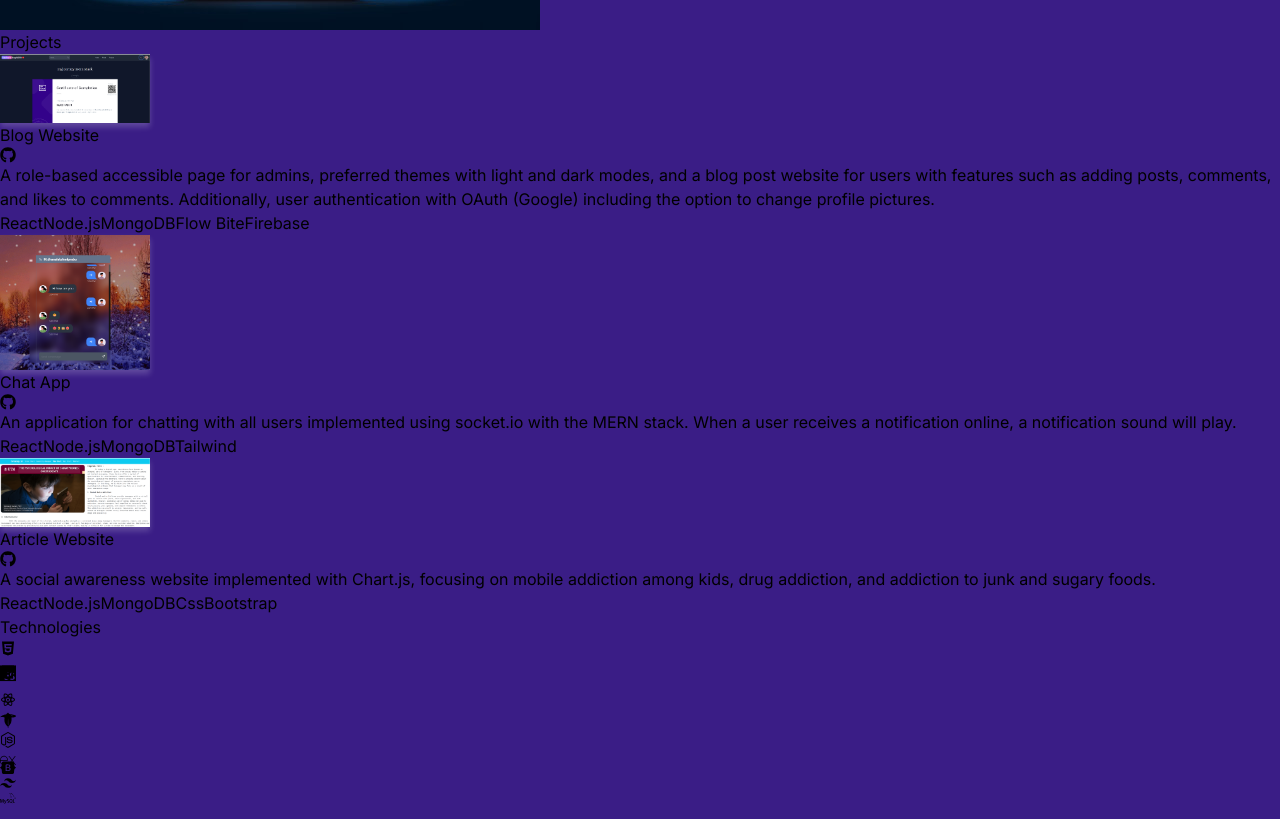
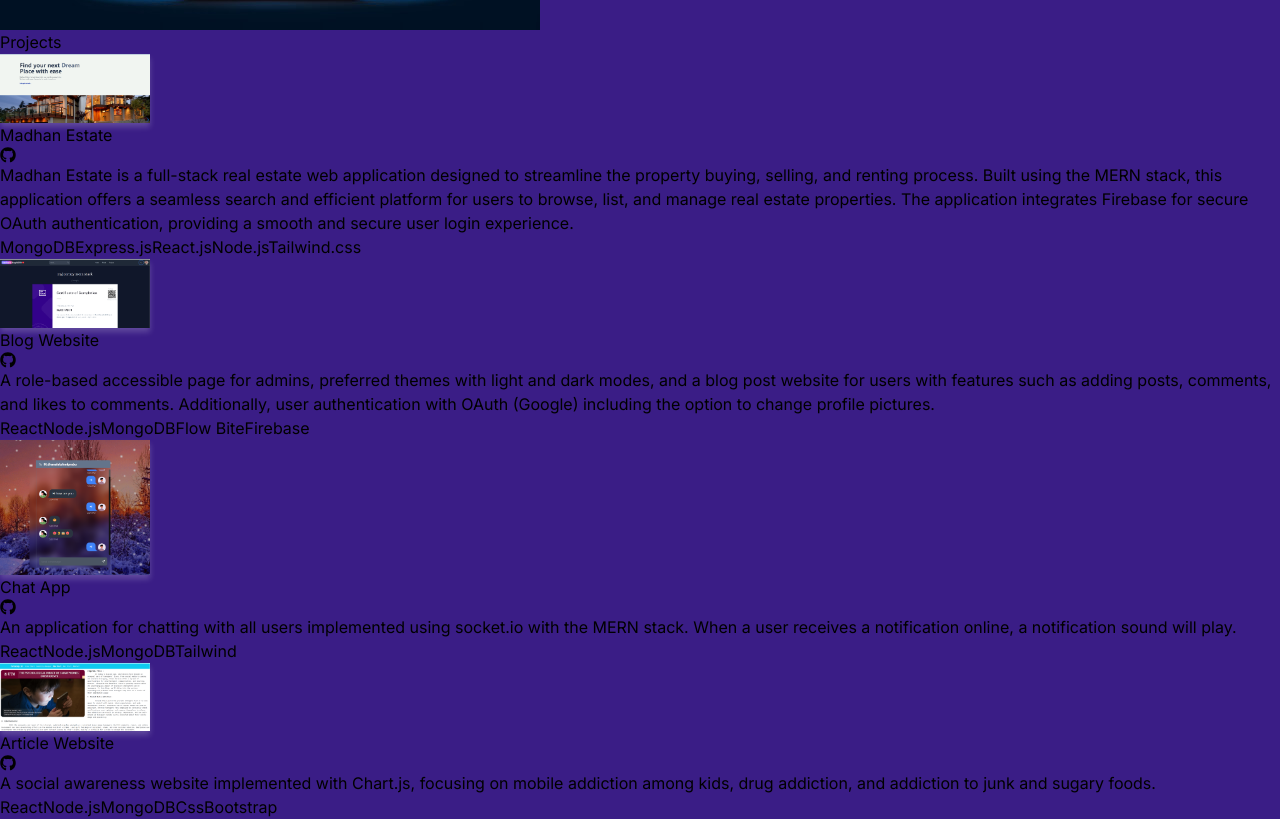
Before and after one commit to Madhan235/portfolio, a React (Vite) app: page / in a window 1280 px wide. Shown: the part 1544-2363 px from the top of the page. Built offline with nearby package versions, Linux system fonts and the light colour scheme; a web font is replaced by a local one.

Commit message:
project4 added many on the way

```diff
--- a/src/constants/index.js
+++ b/src/constants/index.js
@@ -1,6 +1,8 @@
+
 import project1 from "../assets/projects/project1.png";
 import project2 from "../assets/projects/project2.png";
 import project3 from "../assets/projects/project3.png";
+import project4 from "../assets/projects/project4.png";
 
 
 export const HERO_CONTENT = `I am a passionate full-stack developer (MERN stack) with a knack for crafting robust and scalable web applications. I am a certified Guvi (IITM) developer with hands-on experience in project-based curriculum`;
@@ -24,6 +26,15 @@ export const EXPERIENCES = [
 ];
 
 export const PROJECTS = [
+
+  {
+    title:"Madhan Estate",
+    image: project4,
+    url:"https://mern-estate-tvvm.onrender.com/",
+    githubUrl:"https://github.com/Madhan235/mern-estate",
+    description:"Madhan Estate is a full-stack real estate web application designed to streamline the property buying, selling, and renting process. Built using the MERN stack, this application offers a seamless search and efficient platform for users to browse, list, and manage real estate properties. The application integrates Firebase for secure OAuth authentication, providing a smooth and secure user login experience.",
+    technologies:["MongoDB", "Express.js", "React.js", "Node.js", "Tailwind.css"]
+  },
   {
     title: "Blog Website",
     image: project1,
```
Also changed, not shown: src/assets/projects/project4.png (added).
